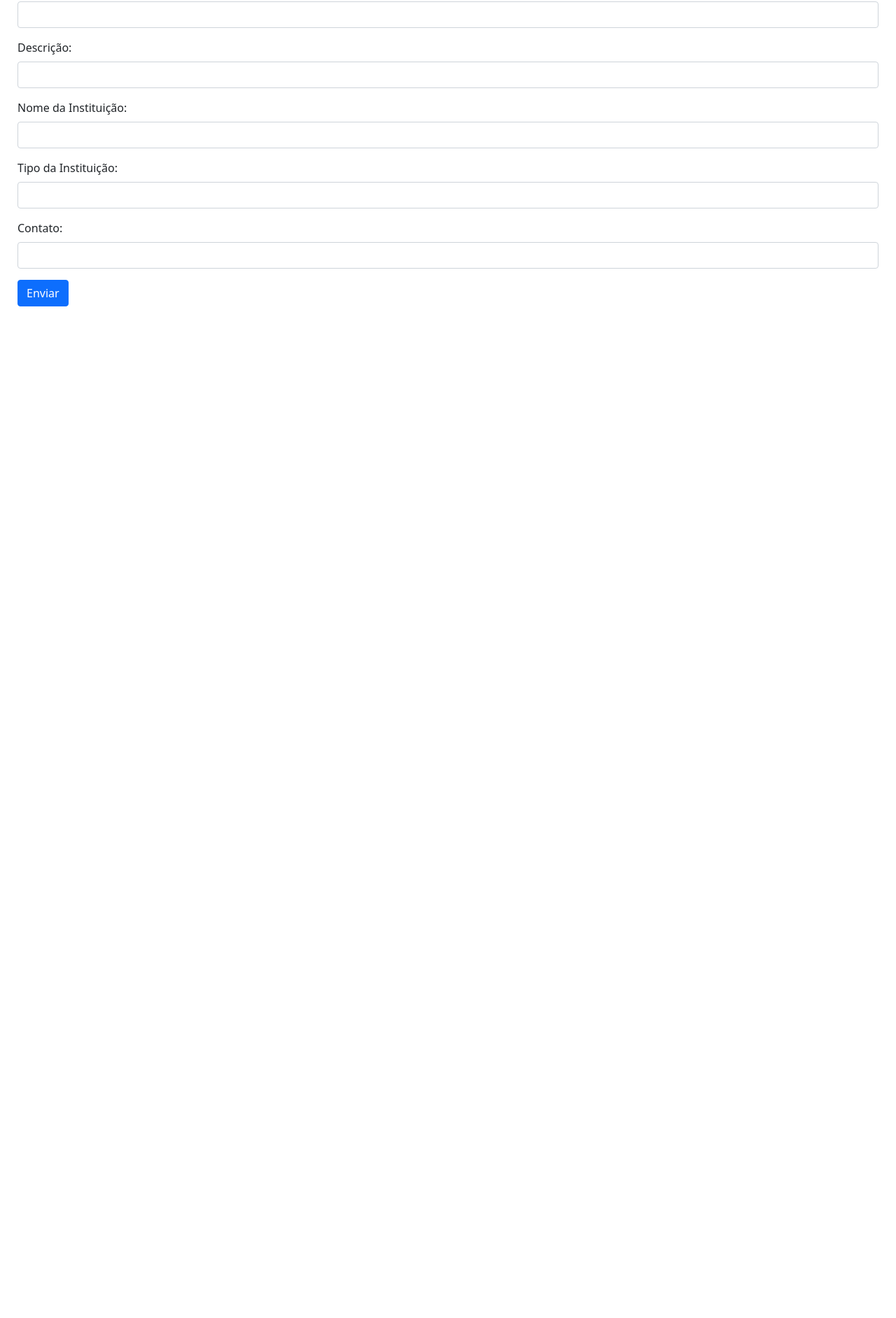
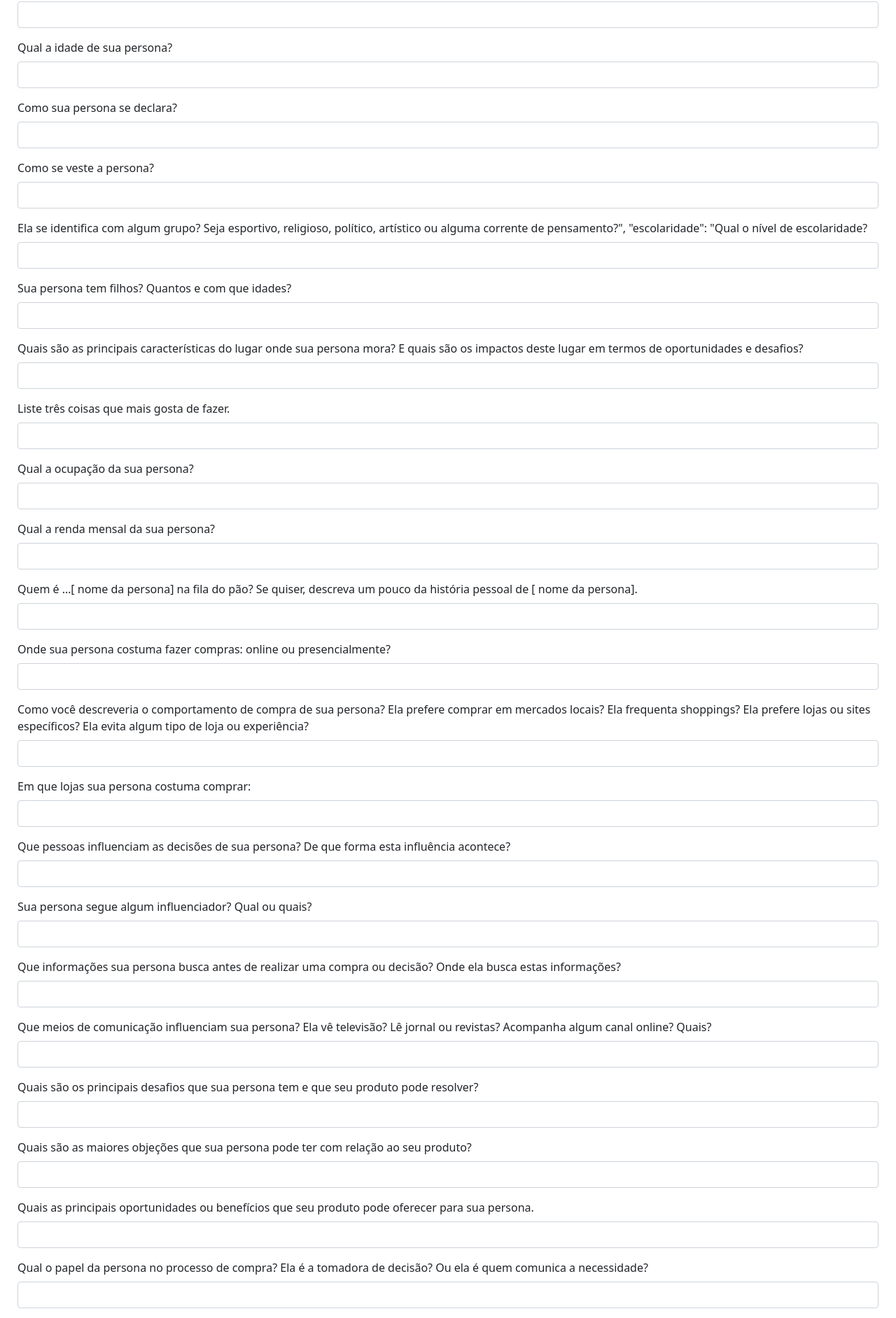
Before and after one commit to LucasWhiteRossi/fabrica-de-personas, a React (Create React App) app: page /cadastro in a window 1280 px wide. Shown: the part 296-2180 px from the top of the page at 70% size. Before the commit the page ends 800 px from the top, so only its background shows below. Built offline with nearby package versions, Linux system fonts and the light colour scheme.

Commit message:
primeiro dia

```diff
--- a/src/pages/Cadastro/index.js
+++ b/src/pages/Cadastro/index.js
@@ -8,13 +8,30 @@ export function Cadastro(){
 const navigate = useNavigate();
 
 const [form, setForm] = useState({
-        tipo: "pedido",
-		titulo: "",
-		objetivo: "",
-		descricao: "",
-		nome_instituicao: "",
-		tipo_instituicao: "",
-		contato: "",
+        imagem: "",
+		nome: "",
+		idade: "",
+        declarado: "",
+        vestimenta: "",
+        identificacao: "",
+        escolaridade: "",
+        filhos: "",
+        "moradia-caracteristicas": "",
+        hobby: "",
+        ocupacao: "",
+        renda: "",
+        historia: "",
+        "local-compras": "",
+        comportamento: "",
+        "lojas-preferidas": "",
+        influenciador: "",
+        "influenciadores-famosos": "",
+        pesquisa: "",
+        "meio-comunicacao": "",
+        desafios: "",
+        objecoes: "",
+        oportunidades: "",
+        "papel-persona": ""
 });
 
 function handleChange(event){
@@ -24,7 +41,7 @@ function handleChange(event){
 
 function handleConfirm(){
 
-    axios.post("https://ironrest.herokuapp.com/projetoMaozinha", form);
+    axios.post("https://ironrest.herokuapp.com/fabricapersona", form);
     navigate("/");
 }
 
@@ -32,76 +49,265 @@ function handleConfirm(){
         <>
         <Navbar />
         <div style={{margin: "25px", padding: "0", boxSizing: "border-box"}}>
-        <h1>CADASTRO PEDIDO</h1>
+        <h1>CONSTRUIR PERSONA</h1>
         <form onSubmit={handleConfirm}>
             <div class="mb-3">
-                <label for="tituloCadastro" class="form-label">Título:</label>
+                <label for="imagem" class="form-label">Imagem:</label>
                 <input
                 type="text"
                 class="form-control"
-                id="tituloCadastro"
-                value={form.titulo}
-                name="titulo"
+                id="imagem"
+                value={form.imagem}
+                name="imagem"
                 onChange={handleChange}
                 aria-describedby="emailHelp"
                 />
             </div>
             <div class="mb-3">
-                <label for="objetivoCadastro" class="form-label">Objetivo:</label>
+                <label for="nomeCadastro" class="form-label">Qual o nome de sua persona?</label>
                 <input
                 type="text"
                 class="form-control"
-                id="objetivoCadastro"
-                value={form.objetivo}
-                name="objetivo"
+                id="nomeCadastro"
+                value={form.nome}
+                name="nome"
                 onChange={handleChange}
                 />
             </div>
             <div class="mb-3">
-                <label for="descricaoCadastro" class="form-label">Descrição:</label>
+                <label for="idadeCadastro" class="form-label">Qual a idade de sua persona?</label>
                 <input
                 type="text"
                 class="form-control"
-                id="descricaoCadastro"
-                value={form.descricao}
-                name="descricao"
+                id="idadeCadastro"
+                value={form.idade}
+                name="idade"
                 onChange={handleChange}
                 />
             </div>
             <div class="mb-3">
-                <label for="nomeCadastro" class="form-label">Nome da Instituição:</label>
+                <label for="declaradoCadastro" class="form-label">Como sua persona se declara?</label>
                 <input
                 type="text"
                 class="form-control"
-                id="nomeCadastro"
-                value={form.nome_instituicao}
-                name="nome_instituicao"
+                id="declaradoCadastro"
+                value={form.declarado}
+                name="declarado"
                 onChange={handleChange}
                 />
             </div>
             <div class="mb-3">
-                <label for="instuicaoCadastro" class="form-label">Tipo da Instituição:</label>
+                <label for="vestimentaCadastro" class="form-label">Como se veste a persona?</label>
                 <input
                 type="text"
                 class="form-control"
-                id="instituicaoCadastro"
-                value={form.tipo_instituicao}
-                name="tipo_instituicao"
+                id="declaradoCadastro"
+                value={form.vestimenta}
+                name="vestimenta"
                 onChange={handleChange}
                 />
             </div>
             <div class="mb-3">
-                <label for="contatoCadastro" class="form-label">Contato:</label>
+                <label for="identificacaoCadastro" class="form-label">Ela se identifica com algum grupo? Seja esportivo, religioso, político, artístico ou alguma corrente de pensamento?",
+		"escolaridade": "Qual o nível de escolaridade?</label>
                 <input
                 type="text"
                 class="form-control"
-                id="contatoCadastro"
-                value={form.contato}
-                name="contato"
+                id="identificacaoCadastro"
+                value={form.identificacao}
+                name="identificacao"
                 onChange={handleChange}
                 />
             </div>
-            <button type="submit" class="btn btn-primary">Enviar</button>
+            <div class="mb-3">
+                <label for="escolaridadeCadastro" class="form-label">Sua persona tem filhos? Quantos e com que idades?</label>
+                <input
+                type="text"
+                class="form-control"
+                id="escolaridadeCadastro"
+                value={form.escolaridade}
+                name="escolaridade"
+                onChange={handleChange}
+                />
+            </div>
+            <div class="mb-3">
+                <label for="moradia-caracteristicasCadastro" class="form-label">Quais são as principais características do lugar onde sua persona mora? E quais são os impactos deste lugar em termos de oportunidades e desafios?</label>
+                <input
+                type="text"
+                class="form-control"
+                id="moradia-caracteristicasCadastro"
+                value={form["moradia-caracteristicas"]}
+                name="moradia-caracteristicas"
+                onChange={handleChange}
+                />
+            </div>
+            <div class="mb-3">
+                <label for="hobbyCadastro" class="form-label">Liste três coisas que mais gosta de fazer.</label>
+                <input
+                type="text"
+                class="form-control"
+                id="hobbyCadastro"
+                value={form.hobby}
+                name="hobby"
+                onChange={handleChange}
+                />
+            </div>
+            <div class="mb-3">
+                <label for="ocupacaoCadastro" class="form-label">Qual a ocupação da sua persona?</label>
+                <input
+                type="text"
+                class="form-control"
+                id="ocupacaoCadastro"
+                value={form.ocupacao}
+                name="ocupacao"
+                onChange={handleChange}
+                />
+            </div>
+            <div class="mb-3">
+                <label for="rendaCadastro" class="form-label">Qual a renda mensal da sua persona?</label>
+                <input
+                type="text"
+                class="form-control"
+                id="rendaCadastro"
+                value={form.renda}
+                name="renda"
+                onChange={handleChange}
+                />
+            </div>
+            <div class="mb-3">
+                <label for="historiaCadastro" class="form-label">Quem é …[ nome da persona] na fila do pão? Se quiser, descreva um pouco da história pessoal de [ nome da persona].</label>
+                <input
+                type="text"
+                class="form-control"
+                id="historiaCadastro"
+                value={form.historia}
+                name="historia"
+                onChange={handleChange}
+                />
+            </div>
+            <div class="mb-3">
+                <label for="local-comprasCadastro" class="form-label">Onde sua persona costuma fazer compras: online ou presencialmente?</label>
+                <input
+                type="text"
+                class="form-control"
+                id="local-comprasCadastro"
+                value={form["local-compras"]}
+                name="local-compras"
+                onChange={handleChange}
+                />
+            </div>
+            <div class="mb-3">
+                <label for="comportamentoCadastro" class="form-label">Como você descreveria o comportamento de compra de sua persona? Ela prefere comprar em mercados locais? Ela frequenta shoppings? Ela prefere lojas ou sites específicos? Ela evita algum tipo de loja ou experiência?</label>
+                <input
+                type="text"
+                class="form-control"
+                id="comportamentoCadastro"
+                value={form.comportamento}
+                name="comportamento"
+                onChange={handleChange}
+                />
+            </div>
+            <div class="mb-3">
+                <label for="lojas-preferidasCadastro" class="form-label">Em que lojas sua persona costuma comprar:</label>
+                <input
+                type="text"
+                class="form-control"
+                id="lojas-preferidasCadastro"
+                value={form["lojas-preferidas"]}
+                name="lojas-preferidas"
+                onChange={handleChange}
+                />
+            </div>
+            <div class="mb-3">
+                <label for="influenciadorCadastro" class="form-label">Que pessoas influenciam as decisões de sua persona? De que forma esta influência acontece?</label>
+                <input
+                type="text"
+                class="form-control"
+                id="influenciadorCadastro"
+                value={form.influenciador}
+                name="influenciador"
+                onChange={handleChange}
+                />
+            </div>
+            <div class="mb-3">
+                <label for="influenciadores-famososCadastro" class="form-label">Sua persona segue algum influenciador? Qual ou quais?</label>
+                <input
+                type="text"
+                class="form-control"
+                id="influenciadores-famososCadastro"
+                value={form["influenciadores-famosos"]}
+                name="influenciadores-famosos"
+                onChange={handleChange}
+                />
+            </div>
+            <div class="mb-3">
+                <label for="pesquisaCadastro" class="form-label">Que informações sua persona busca antes de realizar uma compra ou decisão? Onde ela busca estas informações?</label>
+                <input
+                type="text"
+                class="form-control"
+                id="pesquisaCadastro"
+                value={form.pesquisa}
+                name="pesquisa"
+                onChange={handleChange}
+                />
+            </div>
+            <div class="mb-3">
+                <label for="meio-comunicacaoCadastro" class="form-label">Que meios de comunicação influenciam sua persona? Ela vê televisão? Lê jornal ou revistas? Acompanha algum canal online? Quais?</label>
+                <input
+                type="text"
+                class="form-control"
+                id="meio-comunicacaoCadastro"
+                value={form["meio-comunicacao"]}
+                name="meio-comunicacao"
+                onChange={handleChange}
+                />
+            </div>
+            <div class="mb-3">
+                <label for="desafiosCadastro" class="form-label">Quais são os principais desafios que sua persona tem e que seu produto pode resolver?</label>
+                <input
+                type="text"
+                class="form-control"
+                id="desafiosCadastro"
+                value={form.desafios}
+                name="desafios"
+                onChange={handleChange}
+                />
+            </div>
+            <div class="mb-3">
+                <label for="objecoesCadastro" class="form-label">Quais são as maiores objeções que sua persona pode ter com relação ao seu produto?</label>
+                <input
+                type="text"
+                class="form-control"
+                id="objecoesCadastro"
+                value={form.objecoes}
+                name="objecoes"
+                onChange={handleChange}
+                />
+            </div>
+            <div class="mb-3">
+                <label for="oportunidadesCadastro" class="form-label">Quais as principais oportunidades ou benefícios que seu produto pode oferecer para sua persona.</label>
+                <input
+                type="text"
+                class="form-control"
+                id="oportunidadesCadastro"
+                value={form.oportunidades}
+                name="oportunidades"
+                onChange={handleChange}
+                />
+            </div>
+            <div class="mb-3">
+                <label for="papel-personaCadastro" class="form-label">Qual o papel da persona no processo de compra? Ela é a tomadora de decisão? Ou ela é quem comunica a necessidade?</label>
+                <input
+                type="text"
+                class="form-control"
+                id="papel-personaCadastro"
+                value={form["papel-persona"]}
+                name="papel-persona"
+                onChange={handleChange}
+                />
+            </div>
+
+            <button type="submit" class="btn btn-primary">Gerar Persona</button>
             </form>
             </div>
         </>
--- a/src/pages/Personas/index.js
+++ b/src/pages/Personas/index.js
@@ -7,11 +7,11 @@ import { Navbar } from '../../components/Navbar';
 export function Personas(){
 
     const [data, setData] = useState([]);
-    const [pedidos, setPedidos] = useState([]);
+    const [persona, setPersona] = useState([]);
 
     useEffect(() => {
         async function fetchData(){
-            const response = await axios.get('https://ironrest.herokuapp.com/projetoMaozinha')
+            const response = await axios.get('https://ironrest.herokuapp.com/fabricapersona')
             setData(response.data);
         }
         fetchData()
@@ -19,37 +19,34 @@ export function Personas(){
 
 
     useEffect(() => {
-         let filtrado = data.filter((obj) => {
-             return obj.tipo === "pedido"
-         });
-         setPedidos(filtrado);
+         setPersona(data);
     },[data]);
 
     async function handleDelete(id) {
         await axios.delete(
-        `https://ironrest.herokuapp.com/projetoMaozinha/${id}`
+        `https://ironrest.herokuapp.com/fabricapersona/${id}`
         );
-        let deletado = pedidos.filter((obj) => {
+        let deletado = persona.filter((obj) => {
             return obj._id !== id
         });
-        setPedidos(deletado);
+        setPersona(deletado);
     }
 
     return (
         <>
         <Navbar />
         <div style={{margin: "25px", padding: "0", boxSizing: "border-box"}}>
-        <h1>PEDIDOS</h1>
-        {pedidos.map((currentPedidos) => {
+        <h1>PERSONAS CONSTRUÍDAS</h1>
+        {persona.map((currentPersona) => {
            return (
                <>
                 <div class="card" style={{width: "36rem"}} >
                     <div class="card-body">
-                      <h5 class="card-title">{currentPedidos.titulo}</h5>
-                      <h6 class="card-subtitle mb-2 text-muted">{currentPedidos.nome_instituicao}</h6>
-                        <p class="card-text">{currentPedidos.descricao}</p>
-                        <Link to={`/personas/${currentPedidos._id}`} class="card-link">Editar</Link>
-                        <button class="btn" onClick={()=>handleDelete(currentPedidos._id)}>Apagar</button>
+                      <h5 class="card-title">{currentPersona.nome}</h5>
+                      <h6 class="card-subtitle mb-2 text-muted">{currentPersona.idade}</h6>
+                        <p class="card-text">{currentPersona.historia}</p>
+                        <Link to={`/personas/${currentPersona._id}`} class="card-link">Editar</Link>
+                        <button class="btn" onClick={()=>handleDelete(currentPersona._id)}>Apagar</button>
                     </div>
             </div>
                </>
```
